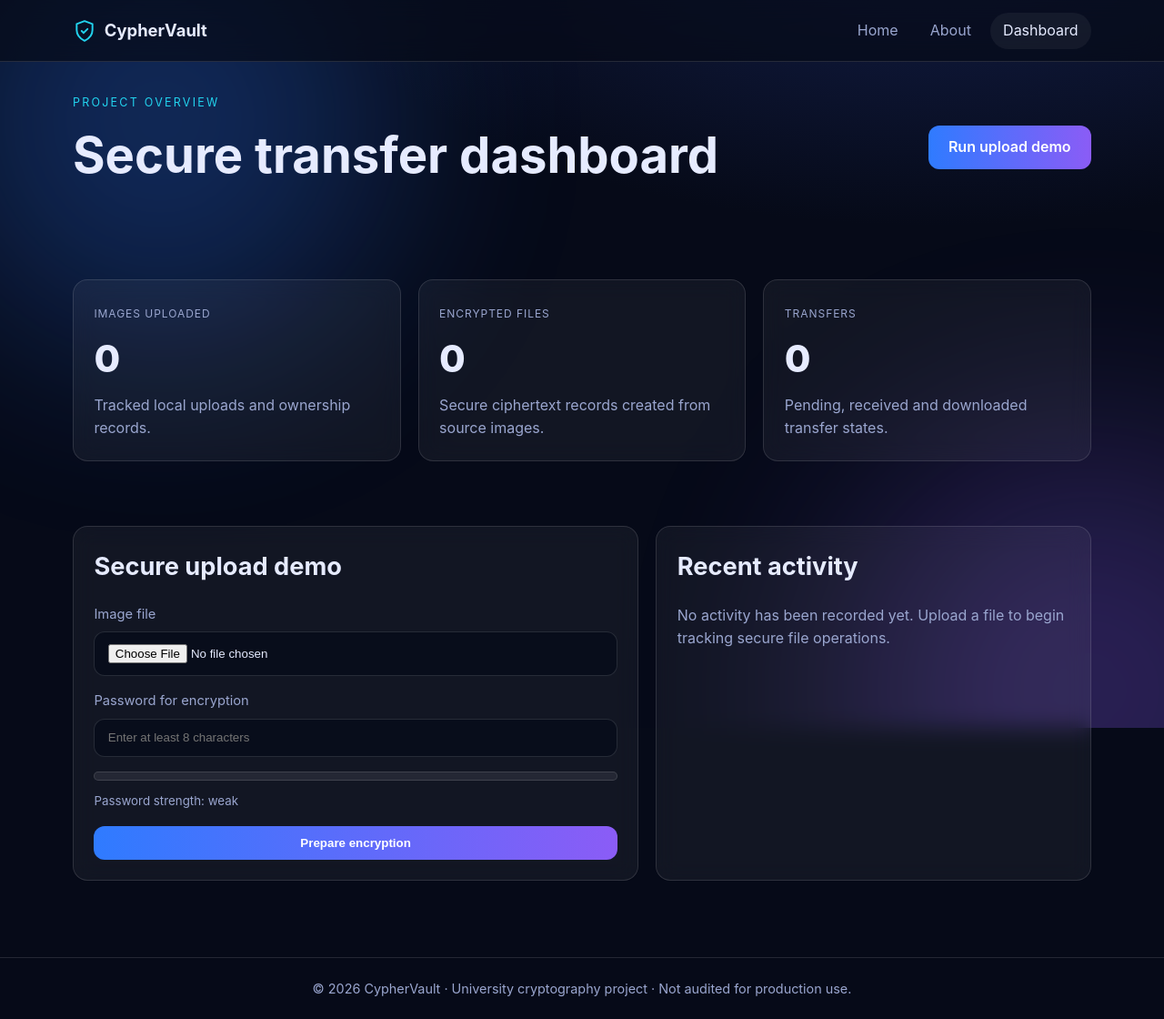
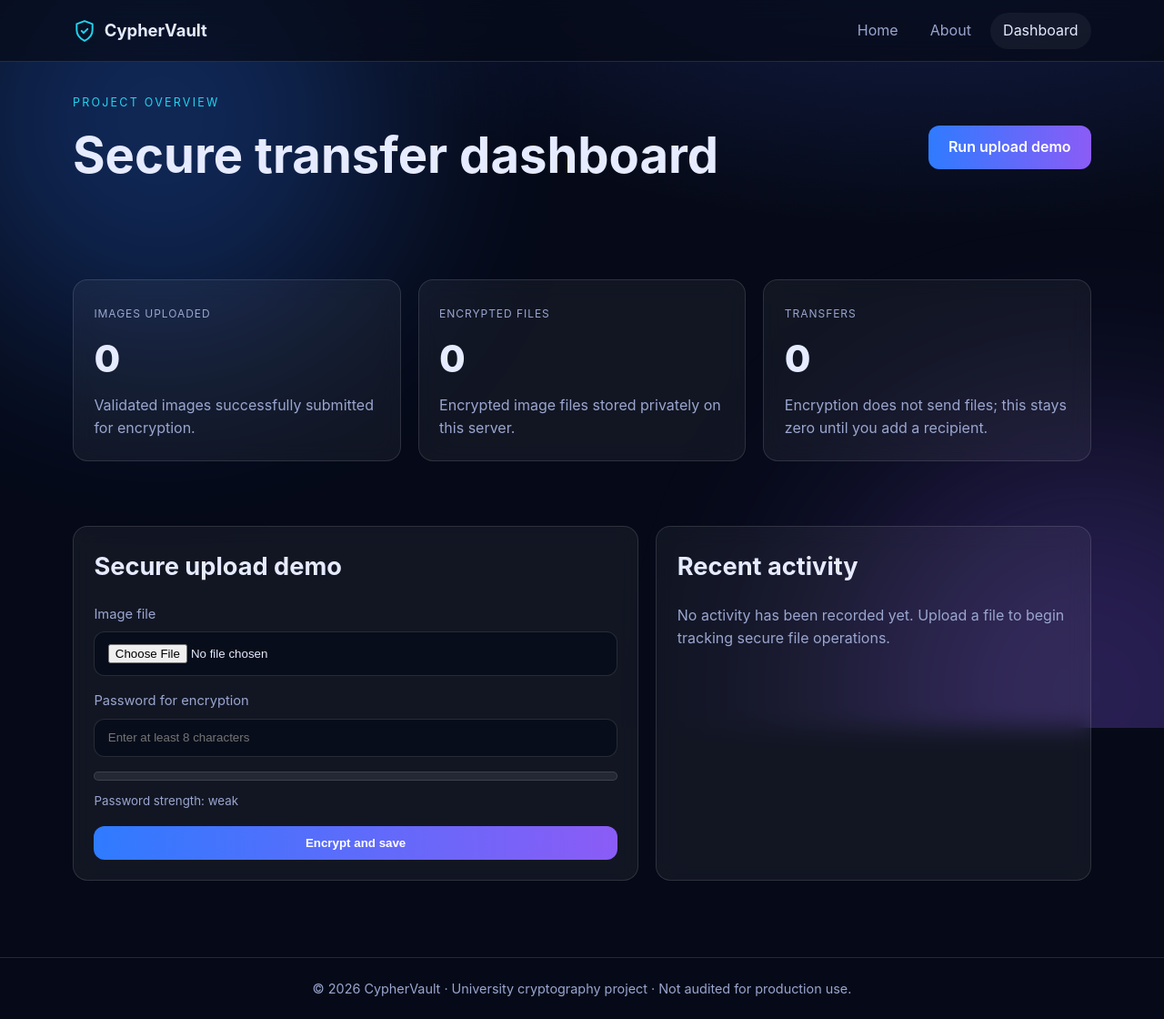
Before and after one commit to Shaurya240806/internvalley_project, a Flask app: page /dashboard in a window 1280 px wide. Shown: the whole page at 91% size. Run offline with Flask 3, Linux system fonts and the light colour scheme; data that the repository does not hold is empty; some libraries are stand-ins or nearby versions.

Commit message:
Encrypt dashboard uploads and update metrics

```diff
--- a/routes/main.py
+++ b/routes/main.py
@@ -1,8 +1,17 @@
 """Public pages: landing, dashboard, about, and a health check."""
-from flask import Blueprint, flash, jsonify, redirect, render_template, request, url_for
+import json
+import uuid
+from io import BytesIO
+from pathlib import Path
+
+from flask import (Blueprint, current_app, flash, jsonify, redirect,
+                   render_template, request, url_for)
+from PIL import Image, UnidentifiedImageError
+from werkzeug.utils import secure_filename
 
 from extensions import db
 from models import ActivityLog, EncryptedFile, Transfer, UploadedImage
+from security.image_encryption import encrypt_image
 
 main_bp = Blueprint("main", __name__)
 
@@ -19,10 +28,12 @@ def about():
 
 @main_bp.get("/dashboard")
 def dashboard():
-    """A quick overview of files, transfers and recent activity."""
+    """A quick overview of saved uploads, ciphertext, and real transfers."""
+    upload_folder = current_app.config["UPLOAD_FOLDER"]
+    encrypted_folder = current_app.config["ENCRYPTED_FOLDER"]
     summary = {
-        "images": db.session.query(UploadedImage).count(),
-        "encrypted": db.session.query(EncryptedFile).count(),
+        "images": sum(1 for _ in upload_folder.glob("*.json")),
+        "encrypted": sum(1 for _ in encrypted_folder.glob("*.cvlt")),
         "transfers": db.session.query(Transfer).count(),
     }
     recent_activity = (
@@ -37,7 +48,7 @@ def dashboard():
 
 @main_bp.post("/dashboard")
 def dashboard_submit():
-    """Lightweight demo upload flow used to validate the next-step UX."""
+    """Validate and encrypt an image, keeping only ciphertext on disk."""
     uploaded = request.files.get("file")
     password = request.form.get("password", "")
 
@@ -49,7 +60,50 @@ def dashboard_submit():
         flash("Use a password with at least 8 characters for stronger key protection.", "warning")
         return redirect(url_for("main.dashboard"))
 
-    flash("Secure upload flow prepared successfully. Encryption and transfer logic can now be connected to the dashboard.", "success")
+    original_name = secure_filename(uploaded.filename)
+    extension = Path(original_name).suffix.lower().lstrip(".")
+    if extension not in current_app.config["ALLOWED_EXTENSIONS"]:
+        flash("Choose a JPG, PNG, or WebP image.", "warning")
+        return redirect(url_for("main.dashboard"))
+
+    image_data = uploaded.read()
+    try:
+        image = Image.open(BytesIO(image_data))
+        image_format = image.format
+        width, height = image.size
+        image.verify()
+    except (UnidentifiedImageError, OSError, Image.DecompressionBombError):
+        flash("The selected file is not a valid image.", "warning")
+        return redirect(url_for("main.dashboard"))
+
+    expected_formats = {"jpg": "JPEG", "jpeg": "JPEG", "png": "PNG", "webp": "WEBP"}
+    if image_format != expected_formats.get(extension):
+        flash("The image content does not match its file extension.", "warning")
+        return redirect(url_for("main.dashboard"))
+
+    artifact_id = uuid.uuid4().hex
+    encrypted_name = f"{artifact_id}.cvlt"
+    metadata_name = f"{artifact_id}.json"
+    encrypted_path = current_app.config["ENCRYPTED_FOLDER"] / encrypted_name
+    metadata_path = current_app.config["UPLOAD_FOLDER"] / metadata_name
+
+    try:
+        encrypted_path.write_bytes(encrypt_image(image_data, password))
+        metadata_path.write_text(json.dumps({
+            "filename": original_name,
+            "size_bytes": len(image_data),
+            "width": width,
+            "height": height,
+            "encrypted_filename": encrypted_name,
+        }), encoding="utf-8")
+    except OSError:
+        encrypted_path.unlink(missing_ok=True)
+        metadata_path.unlink(missing_ok=True)
+        current_app.logger.exception("Could not save encrypted upload")
+        flash("The encrypted image could not be saved. Please try again.", "error")
+        return redirect(url_for("main.dashboard"))
+
+    flash("Image encrypted and saved successfully. No transfer was created because no recipient was selected.", "success")
     return redirect(url_for("main.dashboard"))
 
 
--- a/templates/dashboard.html
+++ b/templates/dashboard.html
@@ -15,17 +15,17 @@
   <article class="card stat-card">
     <span class="label">Images uploaded</span>
     <div class="value">{{ summary.images }}</div>
-    <p>Tracked local uploads and ownership records.</p>
+    <p>Validated images successfully submitted for encryption.</p>
   </article>
   <article class="card stat-card">
     <span class="label">Encrypted files</span>
     <div class="value">{{ summary.encrypted }}</div>
-    <p>Secure ciphertext records created from source images.</p>
+    <p>Encrypted image files stored privately on this server.</p>
   </article>
   <article class="card stat-card">
     <span class="label">Transfers</span>
     <div class="value">{{ summary.transfers }}</div>
-    <p>Pending, received and downloaded transfer states.</p>
+    <p>Encryption does not send files; this stays zero until you add a recipient.</p>
   </article>
 </section>
 
@@ -37,7 +37,7 @@
         <input type="hidden" name="csrf_token" value="{{ csrf_token_value }}">
         <label>
           Image file
-          <input type="file" name="file" accept="image/*" required>
+          <input type="file" name="file" accept=".jpg,.jpeg,.png,.webp" required>
         </label>
 
         <label>
@@ -50,7 +50,7 @@
         </div>
         <small id="password-meter-text">Password strength: weak</small>
 
-        <button type="submit" class="btn">Prepare encryption</button>
+        <button type="submit" class="btn">Encrypt and save</button>
       </form>
     </div>
 
```
Also changed, not shown: security/image_encryption.py (added, +25 -0 lines), tests/test_foundation.py (+32 -0 lines).
